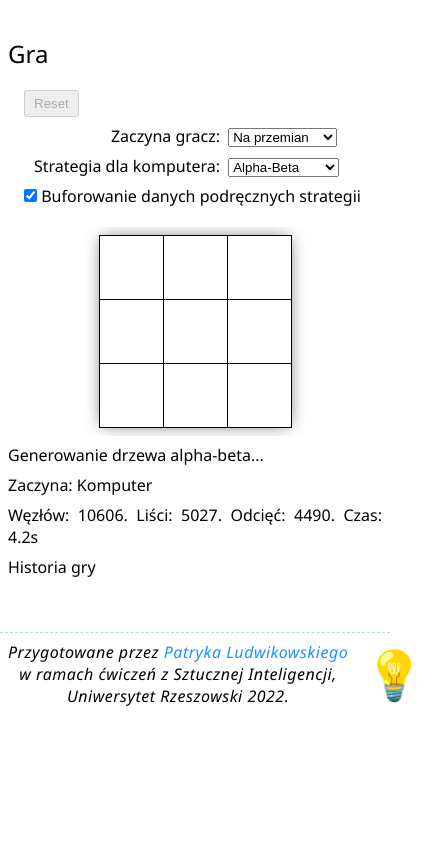
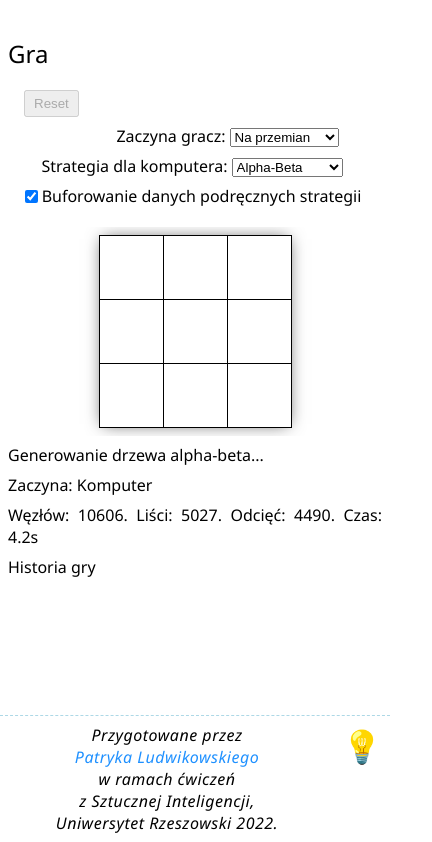
Before and after one commit to AgainPsychoX/Project, a plain HTML site: page index.html in a window 390 px wide. Shown: the part 625-1467 px from the top of the page, 432 px wide, since content can reach past the window. Before the commit the page ends 1340 px from the top, so only its background shows below. Drawn offline with Linux system fonts and the light colour scheme.

Commit message:
Some (old) minor changes
(forgot to commit I guess)

```diff
--- a/index.html
+++ b/index.html
@@ -102,9 +102,9 @@
 	<footer>
 		<div class="nice-container" style="display: flex;">
 			<address>
-				Przygotowane przez <a href="mailto:patryk.ludwikowski.7@gmail.com">Patryka Ludwikowskiego</a> <wbr/>w ramach ćwiczeń <wbr/>z Sztucznej Inteligencji, <wbr/>Uniwersytet Rzeszowski 2022.
+				Przygotowane przez <wbr/><a href="mailto:patryk.ludwikowski.7@gmail.com">Patryka Ludwikowskiego</a> <wbr/>w ramach ćwiczeń <wbr/>z Sztucznej Inteligencji, <wbr/>Uniwersytet Rzeszowski 2022.
 			</address>
-			<div style="float: right; font-size: 3em; padding: 8px;" id="darkModeControl">💡</div>
+			<div id="darkModeControl">💡</div>
 		</div>
 	</footer>
 	<script src="scripts/game.js"></script>
--- a/styles/common.css
+++ b/styles/common.css
@@ -85,6 +85,28 @@ figure > output {
 }
 figcaption {
 	text-align: center;
+}
+
+label {
+	display: flex;
+	/* flex-wrap: wrap; */
+	align-items: baseline;
+	justify-content: center;
+}
+label span {
+	margin: 0 2px;
+	text-align: end;
+}
+label span:first-of-type {
+	margin-right: 4px;
+}
+label input + span {
+	margin-left: 4px;
+	text-align: left;
+}
+label input[type=radio],
+label input[type=checkbox] {
+	transform: translate(0px, 1px);
 }
 
 input.error {
--- a/styles/index.css
+++ b/styles/index.css
@@ -3,11 +3,9 @@
  /* Specific stuff */
 /******************/
 
-#darkModeControl {
-	cursor: pointer;
-	user-select: none;
+footer {
+	position: relative;
 }
-
 footer address {
 	margin: auto;
 	padding: 8px;
@@ -17,6 +15,22 @@ footer address {
 	text-align: center;
 	white-space: nowrap;
 }
+
+#darkModeControl {
+	float: right;
+
+	font-size: 3em;
+	padding: 8px;
+
+	cursor: pointer;
+	user-select: none;
+}
+@media (max-width: 600px) {
+	#darkModeControl {
+		font-size: 2em;
+	}
+}
+
 
 
 
@@ -64,11 +78,9 @@ footer address {
 	grid-area: c;
 	flex-direction: column;
 }
-#game > .controls > label > span:first-of-type {
+#game > .controls > label > span {
 	display: inline-block;
-	min-width: 200px;
-	text-align: end;
-	padding-right: 4px;
+	min-width: 180px;
 }
 #game > figure {
 	grid-area: a;
```
Also changed, not shown: 1 other file.
